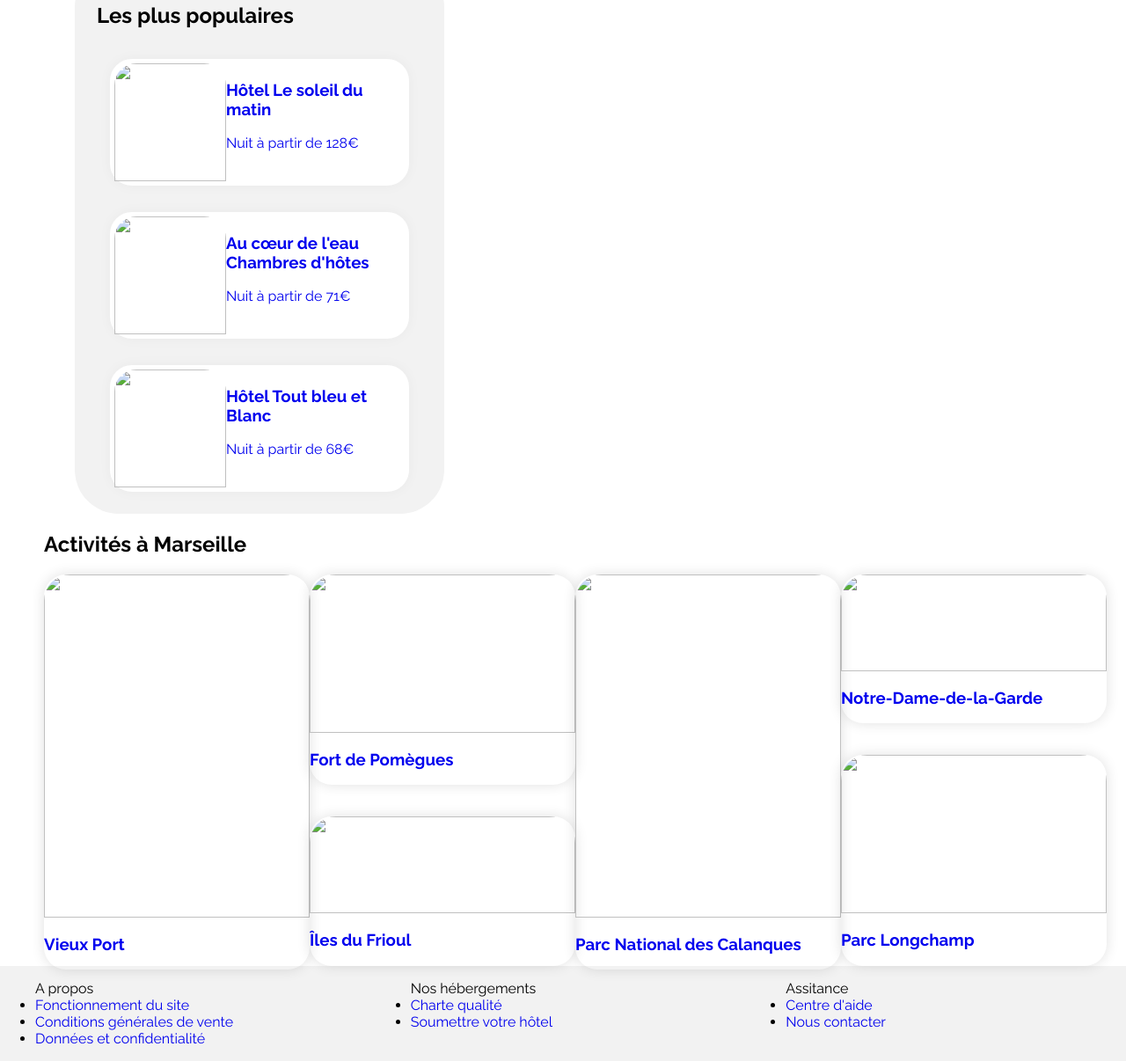
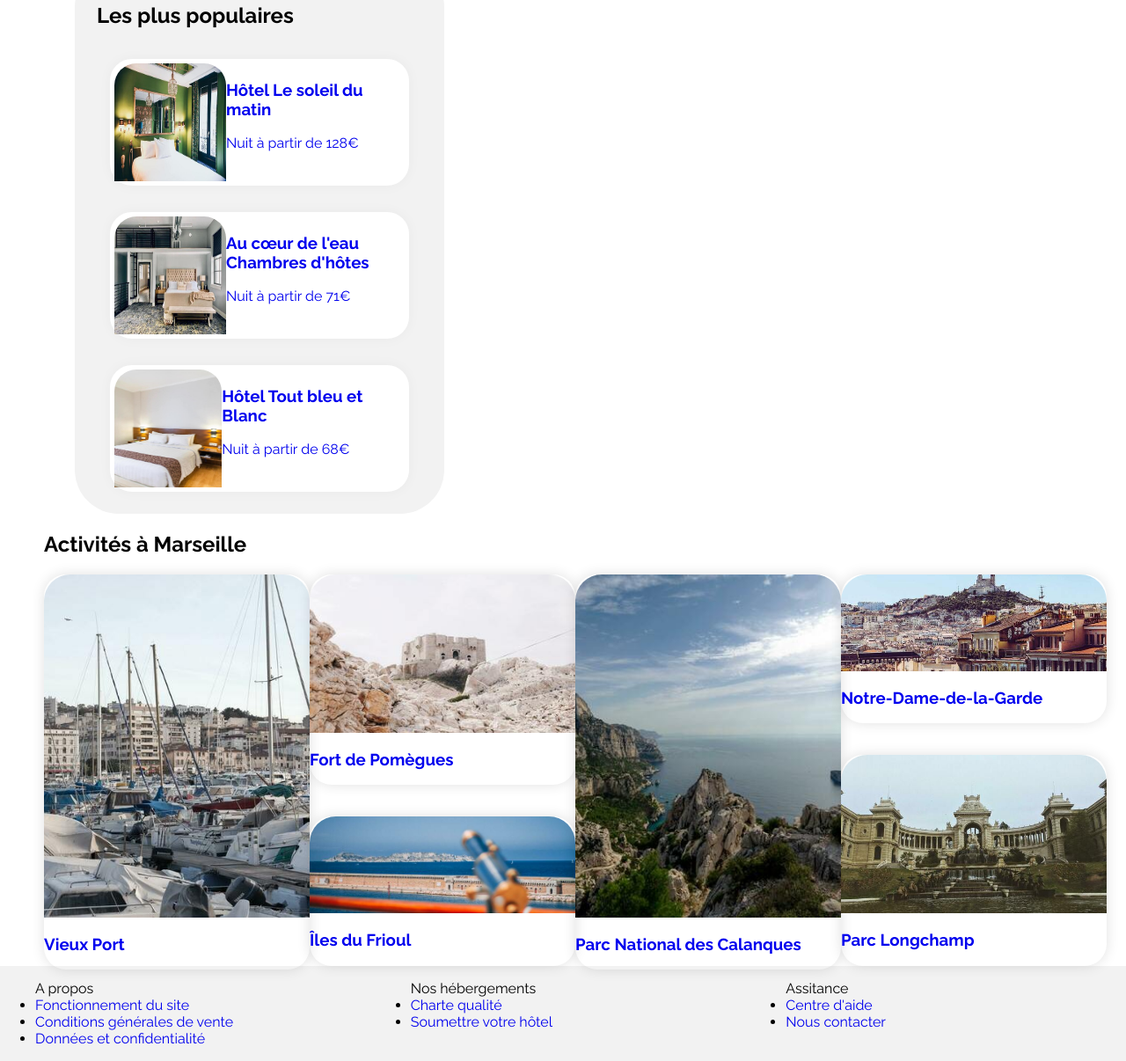
Before and after one commit to MaelTst/MaelTissot_2_29062021, a plain HTML site: page index.html in a window 1280 px wide. Shown: the part 986-2192 px from the top of the page at 88% size. Drawn offline with Linux system fonts and the light colour scheme; the site is published under a folder, as on GitHub Pages, so addresses that start at the root find nothing.

Commit message:
fix images path

```diff
--- a/index.html
+++ b/index.html
@@ -47,21 +47,21 @@
                 <article id="locationLodging">
                     <h2>Hébergements à Marseille</h2>
                     <div id="lodgingContainer">
-                        <a class="lodgingPreview" href="#"><figure class="lodgingPic"><img src="/img/hebergements/small/auberge-la-cannebiere.jpg"><figcaption><h3>Auberge la Cannebière</h3><p>Nuit à partir de 25€</p></figcaption></figure></a>
-                        <a class="lodgingPreview" href="#"><figure class="lodgingPic"><img src="/img/hebergements/small/hotel-du-port.jpg"><figcaption><h3>Hôtel du port</h3><p>Nuit à partir de 52€</p></figcaption></figure></a>
-                        <a class="lodgingPreview" href="#"><figure class="lodgingPic"><img src="/img/hebergements/small/hotel-les-mouettes.jpg"><figcaption><h3>Hôtel Les mouettes</h3><p>Nuit à partir de 76€</p></figcaption></figure></a>
-                        <a class="lodgingPreview" href="#"><figure class="lodgingPic"><img src="/img/hebergements/small/hotel-de-la-mer.jpg"><figcaption><h3>Hôtel de la mer</h3><p>Nuit à partir de 46€</p></figcaption></figure></a>
-                        <a class="lodgingPreview" href="#"><figure class="lodgingPic"><img src="/img/hebergements/small/auberge-le-panier.jpg"><figcaption><h3>Auberge Le Panier</h3><p>Nuit à partir de 23€</p></figcaption></figure></a>
-                        <a class="lodgingPreview" href="#"><figure class="lodgingPic"><img src="/img/hebergements/small/hotel-chez-amina.jpg"><figcaption><h3>Hôtel chez Amina</h3><p>Nuit à partir de 96€</p></figcaption></figure></a>
+                        <a class="lodgingPreview" href="#"><figure class="lodgingPic"><img src="img/hebergements/small/auberge-la-cannebiere.jpg"><figcaption><h3>Auberge la Cannebière</h3><p>Nuit à partir de 25€</p></figcaption></figure></a>
+                        <a class="lodgingPreview" href="#"><figure class="lodgingPic"><img src="img/hebergements/small/hotel-du-port.jpg"><figcaption><h3>Hôtel du port</h3><p>Nuit à partir de 52€</p></figcaption></figure></a>
+                        <a class="lodgingPreview" href="#"><figure class="lodgingPic"><img src="img/hebergements/small/hotel-les-mouettes.jpg"><figcaption><h3>Hôtel Les mouettes</h3><p>Nuit à partir de 76€</p></figcaption></figure></a>
+                        <a class="lodgingPreview" href="#"><figure class="lodgingPic"><img src="img/hebergements/small/hotel-de-la-mer.jpg"><figcaption><h3>Hôtel de la mer</h3><p>Nuit à partir de 46€</p></figcaption></figure></a>
+                        <a class="lodgingPreview" href="#"><figure class="lodgingPic"><img src="img/hebergements/small/auberge-le-panier.jpg"><figcaption><h3>Auberge Le Panier</h3><p>Nuit à partir de 23€</p></figcaption></figure></a>
+                        <a class="lodgingPreview" href="#"><figure class="lodgingPic"><img src="img/hebergements/small/hotel-chez-amina.jpg"><figcaption><h3>Hôtel chez Amina</h3><p>Nuit à partir de 96€</p></figcaption></figure></a>
                     </div>
                 </article>
 
                 <aside id="mostPopular">
                     <h2>Les plus populaires</h2>
                     <div id="popularContainer">
-                        <a class="popularPreview" href="#"><figure class="popularPic"><img src="/img/hebergements/small/hotel-le-soleil-du-matin.jpg"><figcaption><h3>Hôtel Le soleil du matin</h3><p>Nuit à partir de 128€</p></figcaption></figure></a>
-                        <a class="popularPreview" href="#"><figure class="popularPic"><img src="/img/hebergements/small/au-coeur-de-eau.jpg"><figcaption><h3>Au cœur de l'eau Chambres d'hôtes</h3><p>Nuit à partir de 71€</p></figcaption></figure></a>
-                        <a class="popularPreview" href="#"><figure class="popularPic"><img src="/img/hebergements/small/tout-bleu-et-blanc.jpg"><figcaption><h3>Hôtel Tout bleu et Blanc</h3><p>Nuit à partir de 68€</p></figcaption></figure></a>
+                        <a class="popularPreview" href="#"><figure class="popularPic"><img src="img/hebergements/small/hotel-le-soleil-du-matin.jpg"><figcaption><h3>Hôtel Le soleil du matin</h3><p>Nuit à partir de 128€</p></figcaption></figure></a>
+                        <a class="popularPreview" href="#"><figure class="popularPic"><img src="img/hebergements/small/au-coeur-de-eau.jpg"><figcaption><h3>Au cœur de l'eau Chambres d'hôtes</h3><p>Nuit à partir de 71€</p></figcaption></figure></a>
+                        <a class="popularPreview" href="#"><figure class="popularPic"><img src="img/hebergements/small/tout-bleu-et-blanc.jpg"><figcaption><h3>Hôtel Tout bleu et Blanc</h3><p>Nuit à partir de 68€</p></figcaption></figure></a>
                     </div>
                 </aside>
 
@@ -71,12 +71,12 @@
                 <article id="locationActivities">
                     <h2>Activités à Marseille</h2>
                     <div id="activitiesContainer">
-                        <a class="activitiesPreview" href="#"><figure class="activitiesPic Large"><img src="/img/activites/small/vieux-port.jpg"><figcaption><h3>Vieux Port</h3></figcaption></figure></a>
-                        <a class="activitiesPreview" href="#"><figure class="activitiesPic Medium"><img src="/img/activites/small/fort-de-pomegues.jpg"><figcaption><h3>Fort de Pomègues</h3></figcaption></figure></a>
-                        <a class="activitiesPreview" href="#"><figure class="activitiesPic Small"><img src="/img/activites/small/iles-du-frioul.jpg"><figcaption><h3>Îles du Frioul</h3></figcaption></figure></a>
-                        <a class="activitiesPreview" href="#"><figure class="activitiesPic Large"><img src="/img/activites/small/parc-national-des-calanques.jpg"><figcaption><h3>Parc National des Calanques</h3><p></figcaption></figure></a>
-                        <a class="activitiesPreview" href="#"><figure class="activitiesPic Small"><img src="/img/activites/small/notre-dame-de-la-garde.jpg"><figcaption><h3>Notre-Dame-de-la-Garde</h3></figcaption></figure></a>
-                        <a class="activitiesPreview" href="#"><figure class="activitiesPic Medium"><img src="/img/activites/small/parc-longchamp.jpg"><figcaption><h3>Parc Longchamp</h3></figcaption></figure></a>
+                        <a class="activitiesPreview" href="#"><figure class="activitiesPic Large"><img src="img/activites/small/vieux-port.jpg"><figcaption><h3>Vieux Port</h3></figcaption></figure></a>
+                        <a class="activitiesPreview" href="#"><figure class="activitiesPic Medium"><img src="img/activites/small/fort-de-pomegues.jpg"><figcaption><h3>Fort de Pomègues</h3></figcaption></figure></a>
+                        <a class="activitiesPreview" href="#"><figure class="activitiesPic Small"><img src="img/activites/small/iles-du-frioul.jpg"><figcaption><h3>Îles du Frioul</h3></figcaption></figure></a>
+                        <a class="activitiesPreview" href="#"><figure class="activitiesPic Large"><img src="img/activites/small/parc-national-des-calanques.jpg"><figcaption><h3>Parc National des Calanques</h3><p></figcaption></figure></a>
+                        <a class="activitiesPreview" href="#"><figure class="activitiesPic Small"><img src="img/activites/small/notre-dame-de-la-garde.jpg"><figcaption><h3>Notre-Dame-de-la-Garde</h3></figcaption></figure></a>
+                        <a class="activitiesPreview" href="#"><figure class="activitiesPic Medium"><img src="img/activites/small/parc-longchamp.jpg"><figcaption><h3>Parc Longchamp</h3></figcaption></figure></a>
                     </div>
                 </article>
             </section>
```
